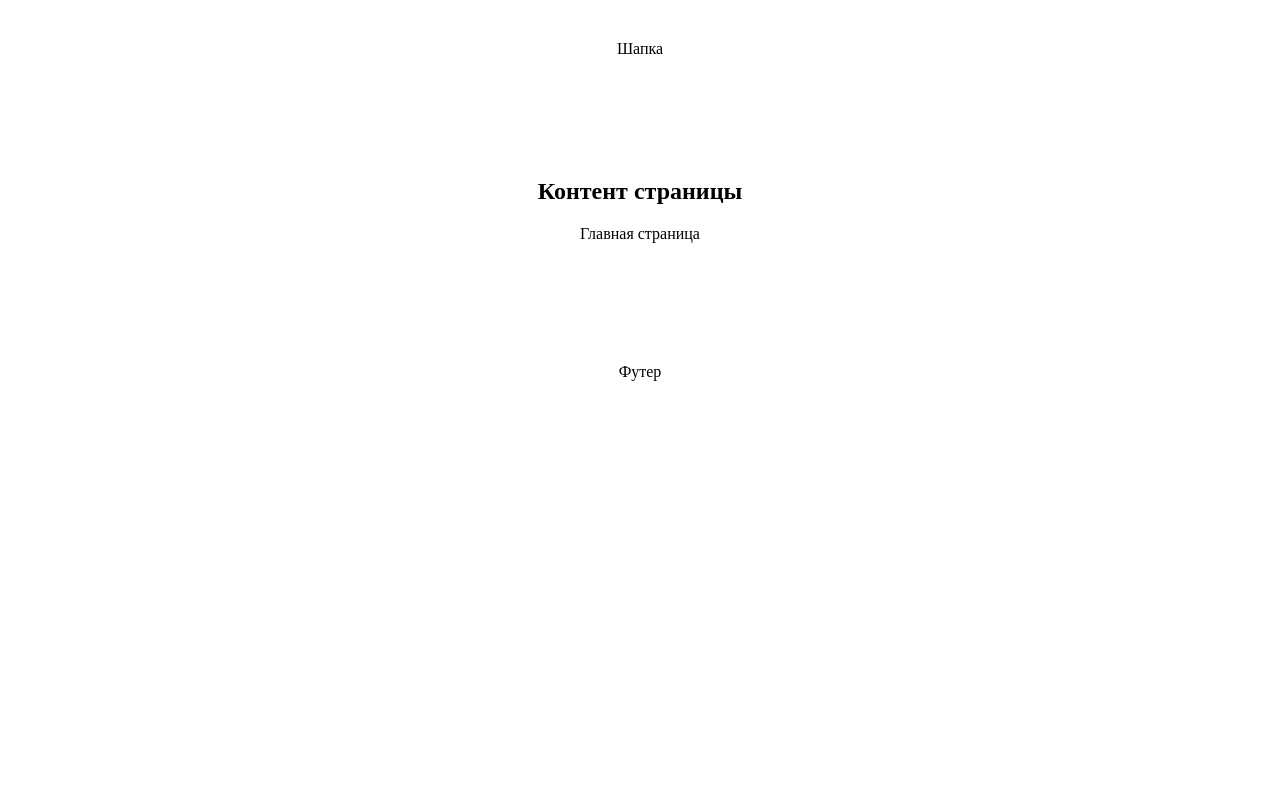
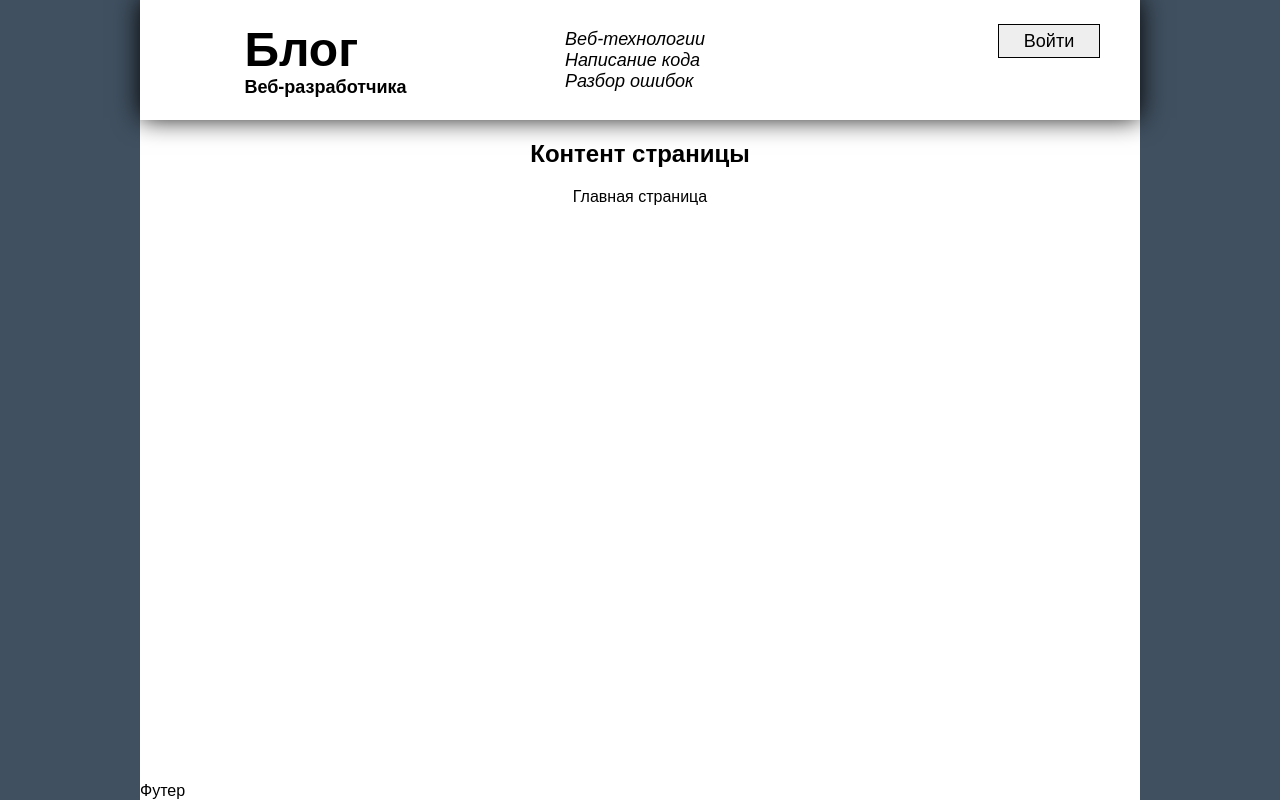
Before and after one commit to andissun1/Blog, a React (Vite) app: page / in a window 1280 px wide. Built offline with nearby package versions, Linux system fonts and the light colour scheme; a web font is replaced by a local one.

Commit message:
Написал шапку

```diff
--- a/src/BFF/bff.js
+++ b/src/BFF/bff.js
@@ -16,7 +16,7 @@ const getUsers = () =>
 
 const getUserByLogin = async (loginToFind) => {
   const users = await getUsers();
-  return users.find(({ login }) => login === authLogin);
+  return users.find(({ login }) => login === loginToFind);
 };
 
 const addUser = async (login, password) => {
--- a/src/Blog.jsx
+++ b/src/Blog.jsx
@@ -1,7 +1,6 @@
-import { useState } from 'react';
-import { RouterProvider } from 'react-router/dom';
-import { routes } from './Router/routes';
 import styled from 'styled-components';
+import { Header } from './components/Header';
+import { Outlet } from 'react-router';
 
 const Content = styled.div`
   text-align: center;
@@ -12,20 +11,29 @@ const H2 = styled.h2`
   text-align: center;
 `;
 
-const Header = () => <div>Шапка</div>;
+const BlogContainer = styled.div`
+  display: flex;
+  flex-direction: column;
+  justify-content: space-between;
+  width: 1000px;
+  min-height: 100%;
+  background-color: white;
+  margin: auto;
+`;
+
 const Footer = () => <div>Футер</div>;
 
-function Blog() {
+function BlogLayuot() {
   return (
-    <>
+    <BlogContainer>
       <Header />
       <Content>
         <H2>Контент страницы</H2>
-        <RouterProvider router={routes} />
+        <Outlet />
       </Content>
       <Footer />
-    </>
+    </BlogContainer>
   );
 }
 
-export default Blog;
+export default BlogLayuot;
--- a/src/Router/routes.jsx
+++ b/src/Router/routes.jsx
@@ -1,33 +1,40 @@
 import { createBrowserRouter } from 'react-router';
+import BlogLayuot from '../Blog';
 
 export const routes = createBrowserRouter([
   {
     path: '/',
+    Component: BlogLayuot,
+    children: [
+      {
+        index: true,
         element: <div>Главная страница</div>,
       },
       {
-    path: '/login',
+        path: 'login',
         element: <div>Авторизация</div>,
       },
       {
-    path: '/register',
+        path: 'register',
         element: <div>Регистрация</div>,
       },
       {
-    path: '/users',
+        path: 'users',
         element: <div>Пользователи</div>,
       },
 
       {
-    path: '/post/:post_Id',
+        path: 'post/:post_Id',
         element: <div>Статья</div>,
       },
       {
-    path: '/post',
+        path: 'post',
         element: <div>Новая статья</div>,
       },
       {
-    path: '/*',
+        path: '*',
         element: <div>Страница с ошибкой</div>,
       },
+    ],
+  },
 ]);
--- /dev/null
+++ b/src/components/Header.jsx
@@ -0,0 +1,116 @@
+import styled from 'styled-components';
+import { Icon } from './Icon';
+import { Link, useNavigate } from 'react-router';
+
+// ----- Стили -----
+const BigText = styled.div`
+  font-size: 48px;
+  font-weight: 600;
+`;
+
+const SmallText = styled.div`
+  font-size: 18px;
+  font-weight: bold;
+`;
+
+const Discription = styled.div`
+  font-size: 18px;
+  font-style: italic;
+  width: 200px;
+`;
+
+const Styledlogo = styled(Logo)`
+  display: flex;
+  width: 250px;
+`;
+
+const RightAligned = styled.div`
+  display: flex;
+  justify-content: flex-end;
+`;
+
+const StyledLink = styled(Link)`
+  display: flex;
+  justify-content: center;
+  align-items: center;
+
+  font-size: 18px;
+  height: 32px;
+  width: 100px;
+
+  background-color: #eee;
+
+  border: 1px solid black;
+`;
+
+const StyledControlPanel = styled(ControlPanel)`
+  width: 200px;
+`;
+
+//----- Компоненты -----
+
+function Logo({ className }) {
+  return (
+    <Link to="/" className={className}>
+      <Icon id="fa fa-code" size="70px" margin="0 10px 0 0" />
+      <div style={{ alignContent: 'center' }}>
+        <BigText>Блог</BigText>
+        <SmallText>Веб-разработчика</SmallText>
+      </div>
+    </Link>
+  );
+}
+
+function ControlPanel({ className }) {
+  const navigate = useNavigate();
+
+  return (
+    <div className={className}>
+      <RightAligned>
+        <StyledLink to={'login'}>Войти</StyledLink>
+      </RightAligned>
+      <RightAligned>
+        <Icon id="fa fa-backward" margin="10px 0px 0 10px" onClick={() => navigate(-1)} />
+
+        <Link to={'post'}>
+          <Icon id="fa fa-file-text-o" margin="10px 0px 0 10px" />
+        </Link>
+        <Link to={'users'}>
+          <Icon id="fa fa-users" margin="10px 0px 0 10px" />
+        </Link>
+      </RightAligned>
+    </div>
+  );
+}
+
+function HeaderContainer({ className }) {
+  return (
+    <header className={className}>
+      <Styledlogo />
+      <Discription>
+        Веб-технологии
+        <br />
+        Написание кода
+        <br />
+        Разбор ошибок
+      </Discription>
+      <StyledControlPanel />
+    </header>
+  );
+}
+
+export const Header = styled(HeaderContainer)`
+  position: fixed;
+  top: 0;
+  width: 1000px;
+  height: 120px;
+  padding: 0 40px;
+  box-sizing: border-box;
+
+  display: flex;
+  justify-content: space-between;
+  align-items: center;
+
+  box-shadow: 0 -2px 25px black;
+  background-color: white;
+`;
--- /dev/null
+++ b/src/components/Icon.jsx
@@ -0,0 +1,15 @@
+import styled from 'styled-components';
+
+const IconContainer = ({ className, id, onClick }) => {
+  return (
+    <div className={className} onClick={onClick}>
+      <i className={id} aria-hidden="true"></i>
+    </div>
+  );
+};
+
+export const Icon = styled(IconContainer)`
+  font-size: ${({ size = '24px' }) => size};
+  margin: ${({ margin = '0' }) => margin};
+  cursor: pointer;
+`;
--- a/src/index.css
+++ b/src/index.css
@@ -1,6 +1,20 @@
+html {
+  height: 100%;
+}
+
 #root {
-  max-width: 1280px;
-  margin: 0 auto;
-  padding: 2rem;
-  text-align: center;
+  height: 100%;
+  padding: 0 2rem;
 }
+
+body {
+  margin: 0;
+  background-color: #405060;
+  height: 100%;
+  font-family: Arial, Helvetica, sans-serif;
+}
+
+a {
+  text-decoration: none;
+  color: black;
+}
--- a/src/main.jsx
+++ b/src/main.jsx
@@ -1,10 +1,11 @@
 import { StrictMode } from 'react';
 import { createRoot } from 'react-dom/client';
 import './index.css';
-import Blog from './Blog';
+import { RouterProvider } from 'react-router/dom';
+import { routes } from './Router/routes';
 
 createRoot(document.getElementById('root')).render(
   <StrictMode>
-    <Blog />
+    <RouterProvider router={routes} />
   </StrictMode>
 );
```
Lines whose indentation alone changed are shown as unchanged.
